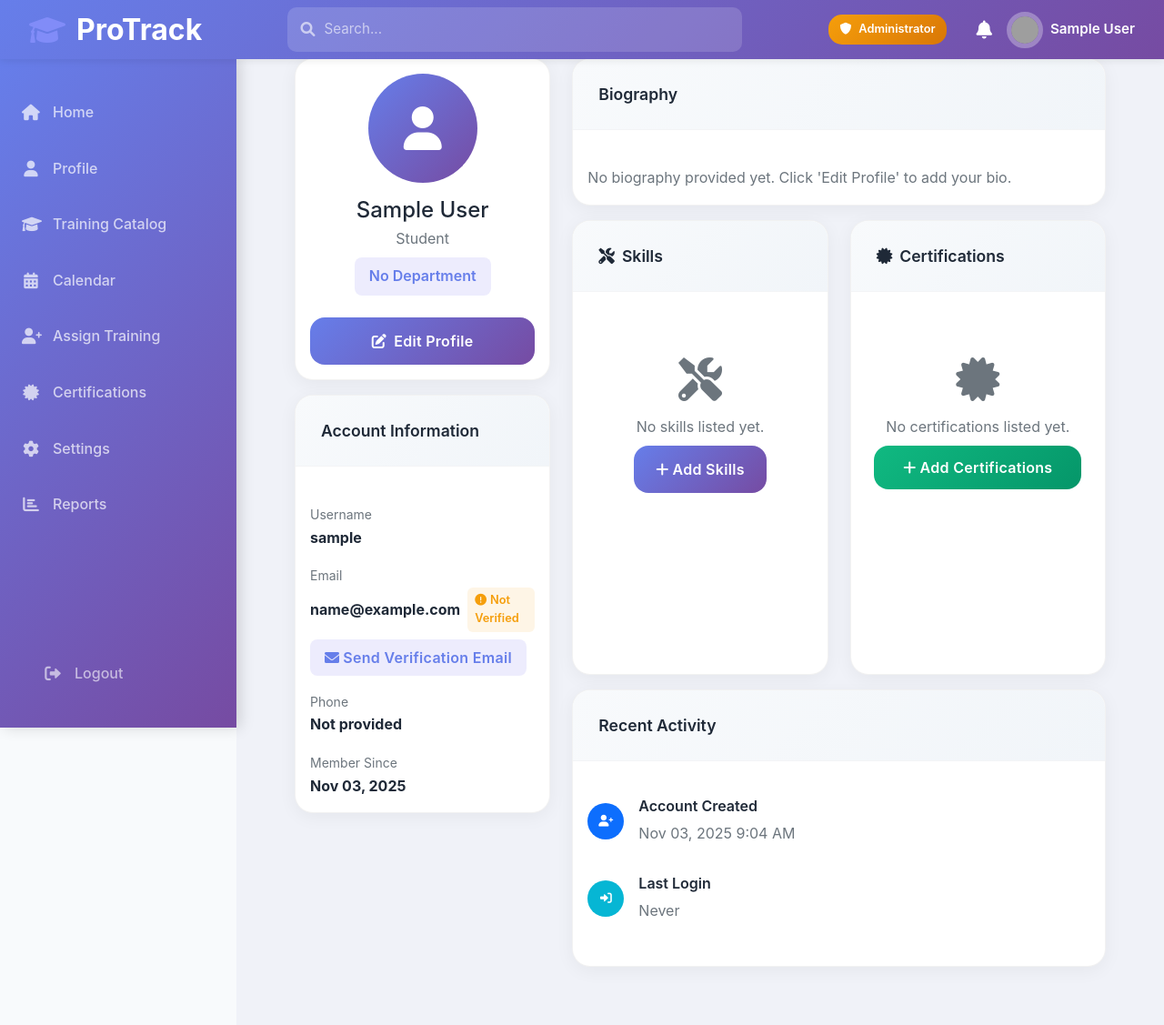
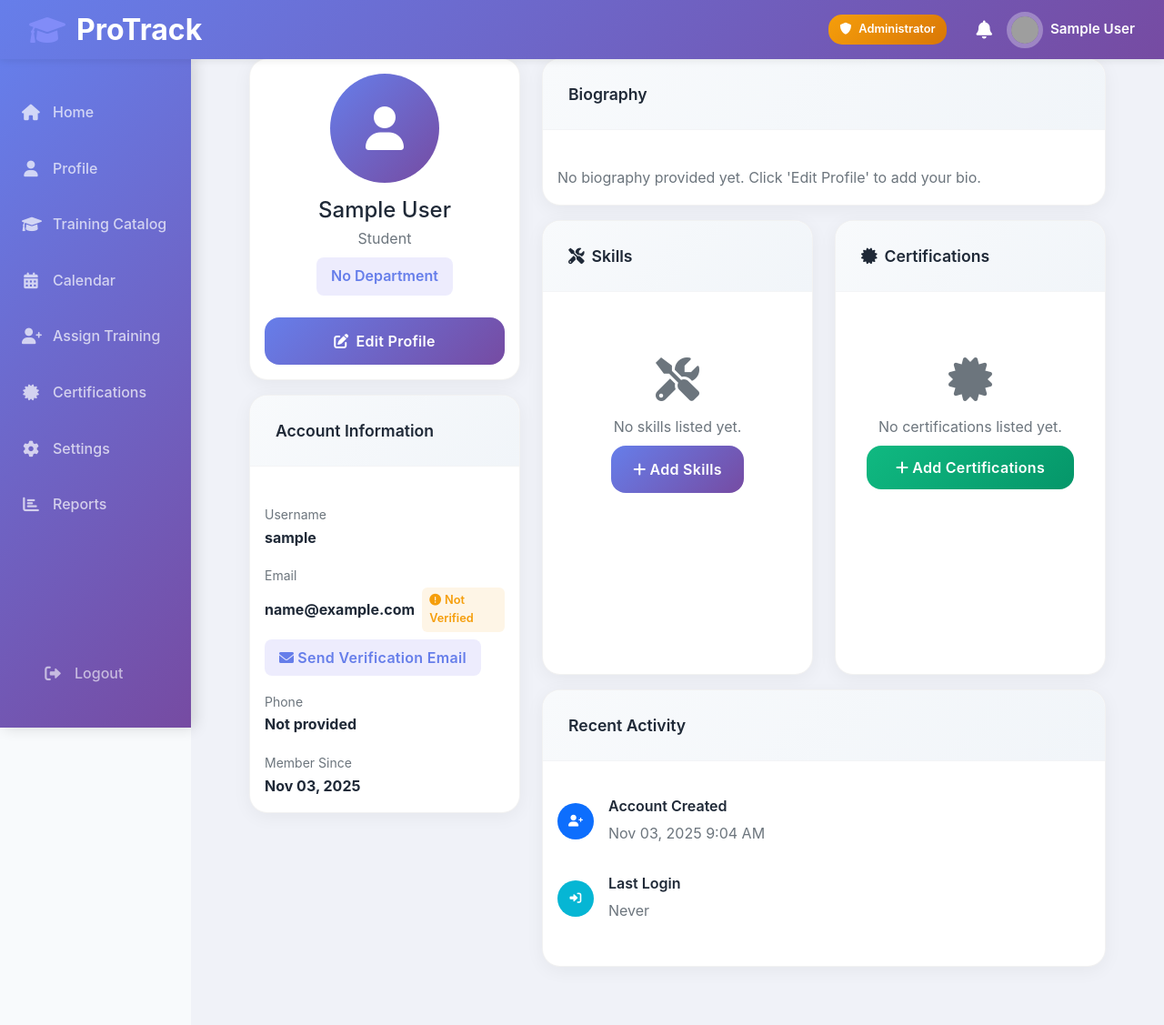
Before and after one commit to trixieann30/ProTrack, a Django app: page /user/profile/ in a window 1280 px wide. Shown: the whole page at 91% size. Run offline with Django 5.2, Linux system fonts and the light colour scheme; the visitor is signed in with stand-in values (Sample User, id 1); data comes from the database, SQL or seed files in the repository; data that the repository does not hold is empty; some libraries are stand-ins or nearby versions; grey boxes are pictures that could not be loaded.

Commit message:
Update dashboard CSS variables and sidebar width

```diff
--- a/static/css/style.css
+++ b/static/css/style.css
@@ -39,7 +39,7 @@
 
     /* header bar height */
     --header-height: 65px;
-    --sidebar-width: 260px;
+    --sidebar-width: 210px;
 
     /* single source of truth for dashboard background */
     --content-bg: #f0f2f8;
--- a/templates/dashboard/base_dashboard.html
+++ b/templates/dashboard/base_dashboard.html
@@ -136,10 +136,6 @@
             <div class="sidebar-brand">
                 <i class="fas fa-graduation-cap"></i>
                 <span>ProTrack</span>
-            </div>
-            <div class="dashboard-search">
-                <i class="fas fa-search"></i>
-                <input type="text" placeholder="Search...">
             </div>
 
             <div class="dashboard-user">
```
